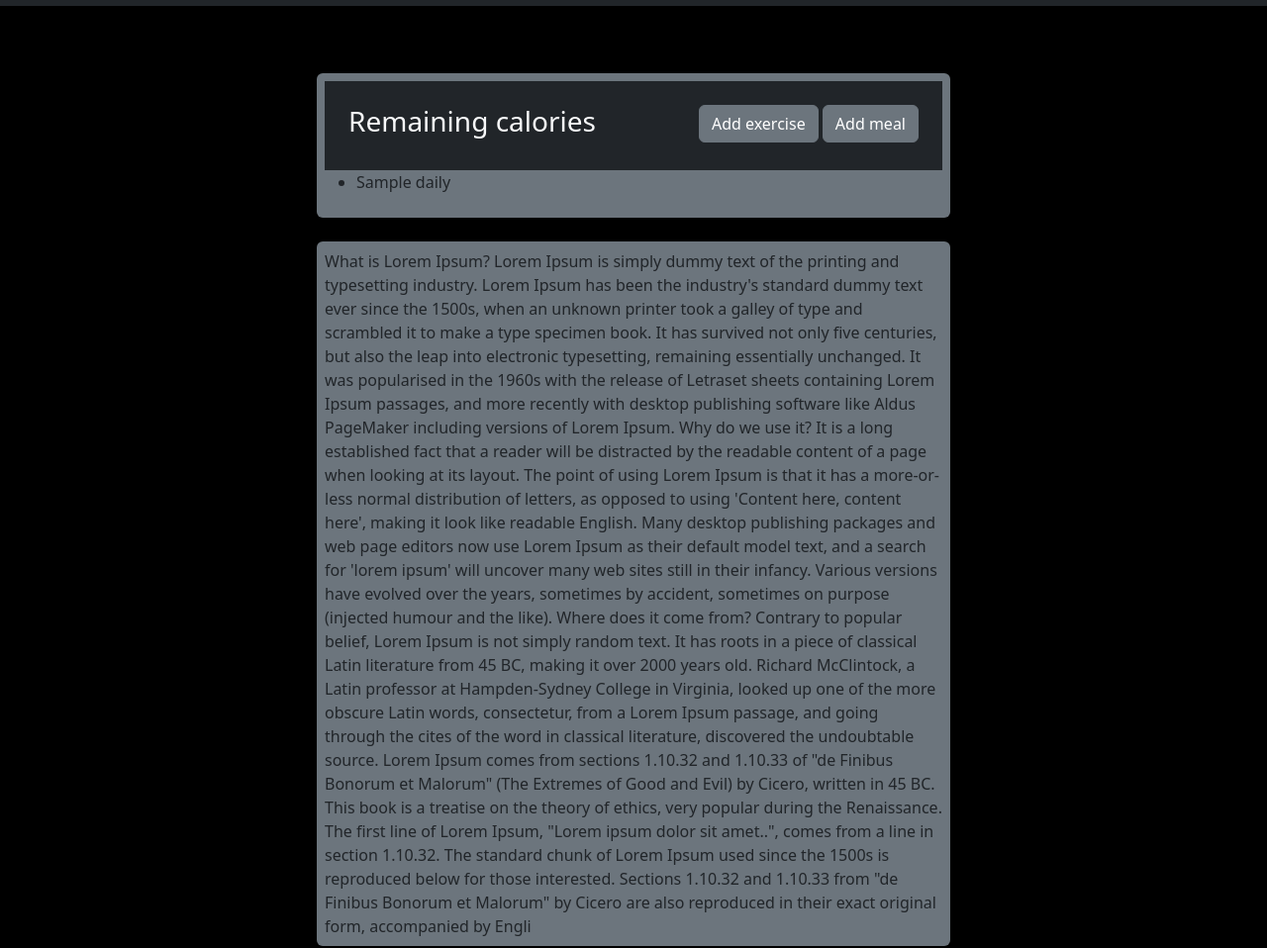
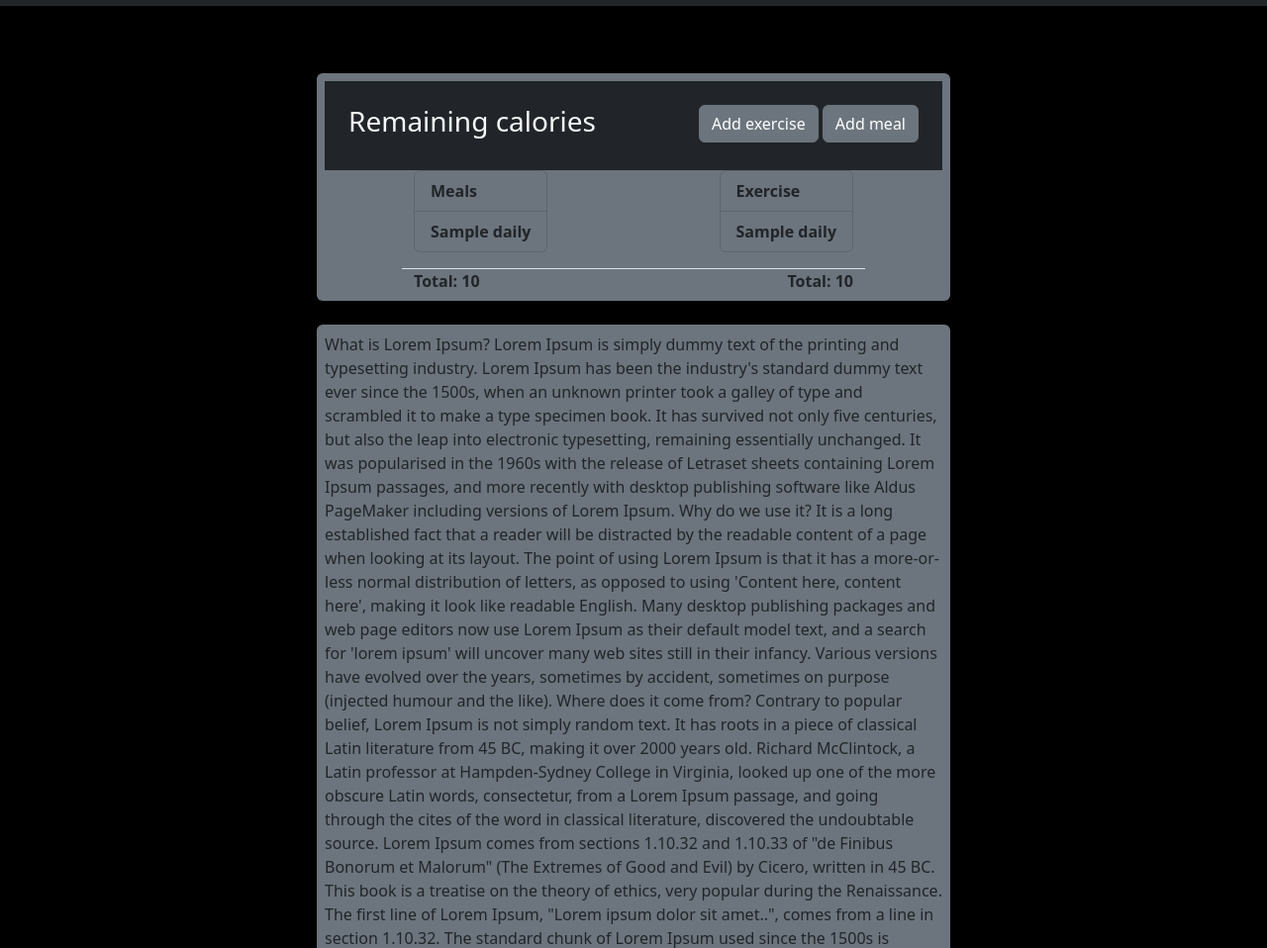
Before and after one commit to wer08/capstone, a Django app: template final_project/fitness/templates/dashboard.html in a window 1280 px wide. Shown: the top 958 px of the page at 99% size. Run offline with Django 4.2, Linux system fonts and the light colour scheme; the template is opened without the code that fills it: most values are stand-ins (such as "Sample title", 1, 10 or a date in 2020); some libraries are stand-ins or nearby versions.

Commit message:
Working on dashboard CSS

```diff
--- a/final_project/fitness/static/script.js
+++ b/final_project/fitness/static/script.js
@@ -281,7 +281,7 @@ function add_meal()
     meal_choice = document.querySelector('#meal');
     meal_choice.style.display = 'none';
 
-    list = document.querySelector('#calorie-balance');
+    list = document.querySelector('#calorie-balance-meals');
     meal = document.querySelector('#id_meal').value;
     meal = meal.split('-');
     meal = meal[1];
@@ -325,7 +325,7 @@ function add_meal_calorie()
     meal_choice = document.querySelector('#meal');
     meal_choice.style.display = 'none';
 
-    list = document.querySelector('#calorie-balance');
+    list = document.querySelector('#calorie-balance-meals');
     calories = document.querySelector('#id_meal_calorie');
     li = document.createElement('li');
     list.appendChild(li);
@@ -367,7 +367,7 @@ function add_exercise_training()
     exercise_choice = document.querySelector('#exercise');
     exercise_choice.style.display = 'none';
 
-    list = document.querySelector('#calorie-balance');
+    list = document.querySelector('#calorie-balance-exercise');
     training = document.querySelector('#id_training').value;
     training = training.split('+')
     training = training[1]
@@ -410,7 +410,7 @@ function add_exercise_calorie()
     exercise_choice = document.querySelector('#exercise');
     exercise_choice.style.display = 'none';
 
-    list = document.querySelector('#calorie-balance');
+    list = document.querySelector('#calorie-balance-exercise');
     training = document.querySelector('#id_exercise_calorie');
     li = document.createElement('li');
     list.appendChild(li);
--- a/final_project/fitness/templates/dashboard.html
+++ b/final_project/fitness/templates/dashboard.html
@@ -52,14 +52,32 @@ Dashboard
                     <button id="add_meal" class="btn btn-secondary">Add meal</button>
                 </div>
             </div>
-            <ul id="calorie-balance">
-                {% for daily in daily_balance %}
-                <li>
-                    {{daily}}
-                </li>
-                {% endfor %}
+            <div class="d-flex justify-content-between container w-75">
+                <ul id="calorie-balance-meals" class="list-group bg-transparent">
+                    <lh class="list-group-item bg-transparent"><strong>Meals</strong></lh>
+                    {% for daily in daily_meals %}
+                    <li class="list-group-item bg-transparent">
+                        <strong>{{daily}}</strong>
+                    </li>
+                    {% endfor %}
 
-            </ul>
+                </ul>
+
+                <ul id="calorie-balance-exercise" class="list-group bg-transparent">
+                    <lh class="list-group-item bg-transparent"><strong>Exercise</strong></lh>
+                    {% for daily in daily_exercise %}
+                    <li class="list-group-item bg-transparent">
+                        <strong>{{daily}}</strong>
+                    </li>
+                    {% endfor %}
+
+                </ul>
+            </div>
+            <div class="container w-75 d-flex justify-content-between border-top mt-3">
+                <strong>Total: {{sum_meals}}</strong>
+                <strong>Total: {{sum_exercise}}</strong>
+            </div>
+
         </div>
 
 
```
Also changed, not shown: final_project/fitness/views.py (+9 -1 lines).
